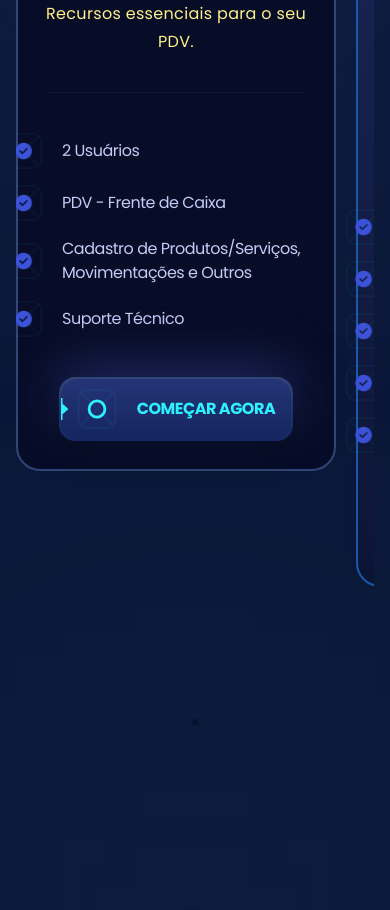
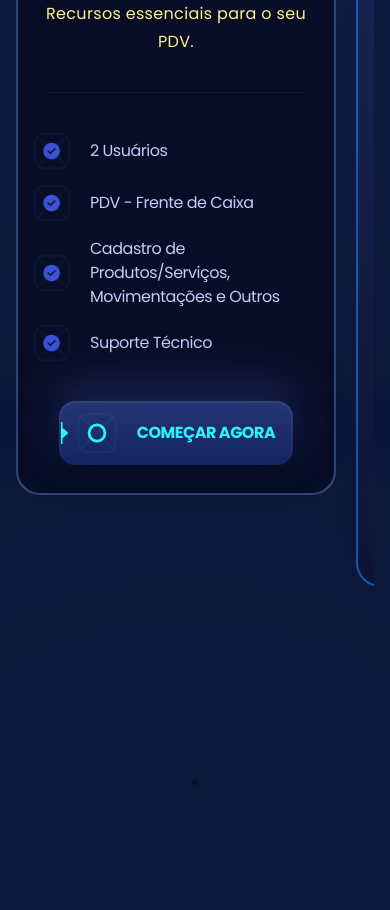
Before and after one commit to phoenix75-S7F/landingpage, a React (Vite) app: page / in a window 390 px wide. Shown: the part 2560-3470 px from the top of the page. Built offline with nearby package versions, Linux system fonts and the light colour scheme.

Commit message:
change plans icons

```diff
--- a/src/sections/Pricing.jsx
+++ b/src/sections/Pricing.jsx
@@ -133,7 +133,7 @@ const Pricing = () => {
                   {plan.caption}
                 </div>
 
-                <ul className="-mx-10 space-y-4 xl:px-7">
+                <ul className="-mx-10 space-y-4 xs:px-7 ls:px-7 ml:px-7 sm:px-7 xl:px-7">
                   {plan.features.map((feature) => (
                     <li
                       key={feature}
```
